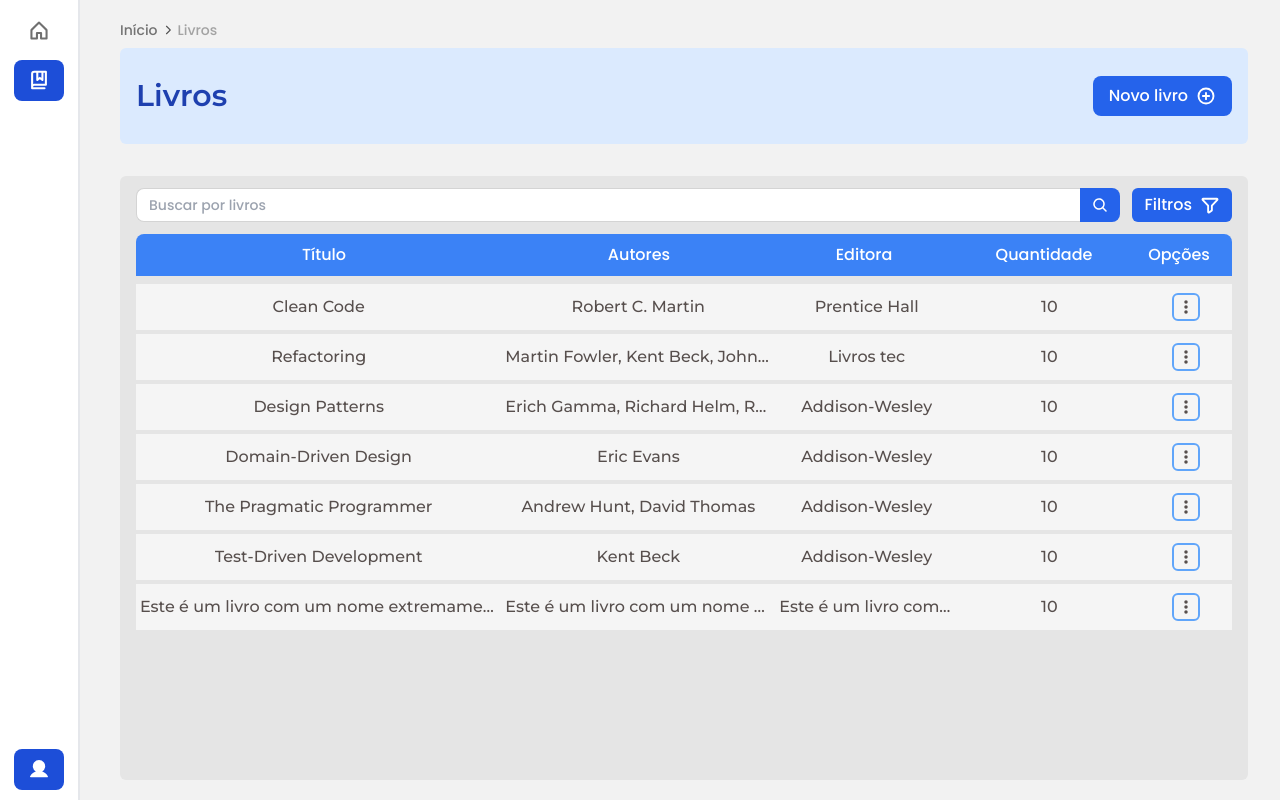
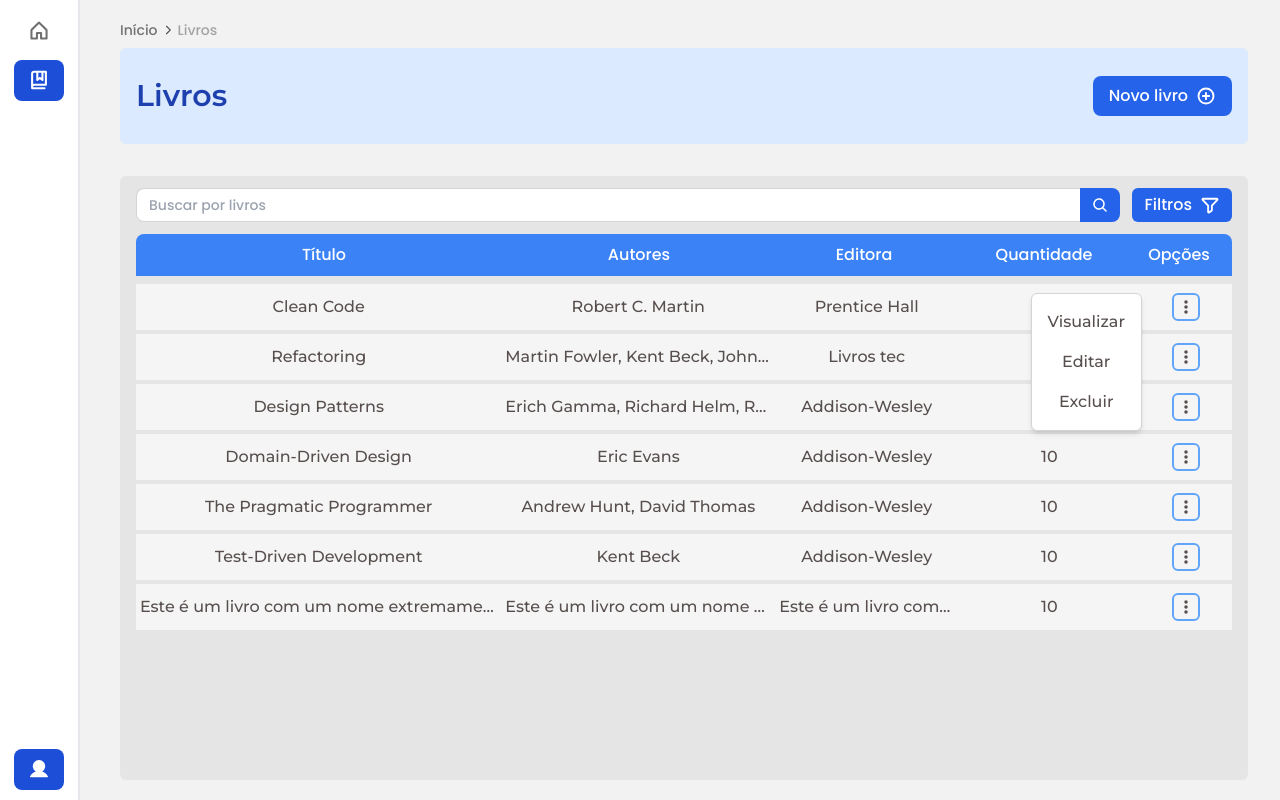
Before and after one commit to HenriqueLopesDev/bookShop, a Next.js app in the folder frontend/: page /livros in a window 1280 px wide. Both pictures are taken after a click on the button 1186 px from the left and 307 px from the top of the page. Built offline with nearby package versions, Linux system fonts and the light colour scheme.

Commit message:
feat: implement useBooks hook

```diff
--- a/frontend/app/livros/page.tsx
+++ b/frontend/app/livros/page.tsx
@@ -1,17 +1,24 @@
 'use client'
 
-import { BreadCrumb, MainModal } from '@/components'
+import { BreadCrumb } from '@/components'
 import {
   MagnifyingGlass,
   Funnel,
   PlusCircle,
   DotsThreeOutlineVertical,
 } from '@phosphor-icons/react/dist/ssr'
-import { useState } from 'react'
+import { useEffect, useRef, useState } from 'react'
 import CreateNewBookModal from '@/app/livros/components/CreateNewBookModal'
+import DeleteBookModal from '@/app/livros/components/DeleteBookModal'
+import useBooks from '@/hooks/useBooks'
 
 export default function Livros() {
-  const [showCreateBookModal, setShowCreateBookModal] = useState(false)
+  const { setToCreate, bookState, bookActionsEnum, setDefault, setToDelete } =
+    useBooks()
+  const [openDropdownIndex, setOpenDropdownIndex] = useState<number | null>(
+    null,
+  )
+  const dropdownRefs = useRef<(HTMLDivElement | null)[]>([])
 
   const books = [
     {
@@ -63,6 +70,23 @@ export default function Livros() {
     },
   ]
 
+  useEffect(() => {
+    const handleClickOutside = (event: MouseEvent) => {
+      if (
+        openDropdownIndex !== null &&
+        dropdownRefs.current[openDropdownIndex] &&
+        !dropdownRefs.current[openDropdownIndex]?.contains(event.target as Node)
+      ) {
+        setOpenDropdownIndex(null)
+      }
+    }
+
+    document.addEventListener('mousedown', handleClickOutside)
+    return () => {
+      document.removeEventListener('mousedown', handleClickOutside)
+    }
+  }, [openDropdownIndex])
+
   return (
     <>
       <div className="tw-py-5 tw-px-8 tw-flex tw-flex-col tw-gap-8 max-[992px]:tw-px-0">
@@ -79,7 +103,7 @@ export default function Livros() {
               Livros
             </h1>
             <button
-              onClick={() => setShowCreateBookModal(true)}
+              onClick={() => setToCreate()}
               className="tw-text-white tw-bg-blue-600 tw-py-2 tw-px-4 tw-rounded-lg tw-flex tw-gap-2 tw-items-center hover:tw-bg-blue-500 hover:tw-text-neutral-100 tw-duration-500"
             >
               <span className="tw-font-medium tw-font-poppins">Novo livro</span>
@@ -164,10 +188,49 @@ export default function Livros() {
                     title="Gerir livro"
                     className="col-xl-1 col-lg-1 col-md-2 tw-flex tw-items-center"
                   >
-                    <div className="tw-flex tw-justify-center tw-items-center tw-w-full">
-                      <button className="tw-border-2 tw-border-blue-400 tw-p-1 tw-rounded-md tw-text-[#574F4D] hover:tw-bg-blue-300 hover:tw-text-white tw-duration-300">
+                    <div className="tw-flex tw-justify-center tw-items-center tw-w-full tw-relative">
+                      <button
+                        onClick={() => setOpenDropdownIndex(index)}
+                        className="tw-border-2 tw-border-blue-400 tw-p-1 tw-rounded-md tw-text-[#574F4D] hover:tw-bg-blue-300 hover:tw-text-white tw-duration-300"
+                      >
                         <DotsThreeOutlineVertical size={16} weight="fill" />
                       </button>
+                      {openDropdownIndex === index && (
+                        <div
+                          ref={(el) => {
+                            dropdownRefs.current[index] = el
+                          }}
+                          className={`tw-absolute ${
+                            index >= books.length - 3
+                              ? 'tw-bottom-0 tw-right-[90px]'
+                              : 'tw-top-0 tw-right-[90px]'
+                          } tw-bg-white tw-shadow-md tw-rounded-md tw-border tw-border-neutral-300 tw-border-blue-500 tw-z-10`}
+                        >
+                          <ul className="tw-list-none tw-p-2 tw-m-0 tw-font-mont tw-text-[#574F4D] tw-font-medium">
+                            <li
+                              title="Visualizar informações do livro"
+                              onClick={() => console.log('Visualizar')}
+                              className="tw-p-2 tw-text-center tw-cursor-pointer hover:tw-bg-blue-100 tw-duration-300 tw-rounded"
+                            >
+                              Visualizar
+                            </li>
+                            <li
+                              title="Editar informações do livro"
+                              onClick={() => console.log('Editar')}
+                              className="tw-p-2 tw-text-center tw-cursor-pointer hover:tw-bg-blue-100 tw-duration-300 tw-rounded"
+                            >
+                              Editar
+                            </li>
+                            <li
+                              title="Excluir livro"
+                              onClick={() => setToDelete(book.title)}
+                              className="tw-p-2 tw-text-center tw-cursor-pointer hover:tw-bg-blue-100 tw-duration-300 tw-rounded"
+                            >
+                              Excluir
+                            </li>
+                          </ul>
+                        </div>
+                      )}
                     </div>
                   </td>
                 </tr>
@@ -176,10 +239,17 @@ export default function Livros() {
           </table>
         </div>
       </div>
-      {showCreateBookModal && (
+      {bookState.action === bookActionsEnum.CREATE && (
         <CreateNewBookModal
-          show={showCreateBookModal}
-          onHide={() => setShowCreateBookModal(false)}
+          show={bookState.action === bookActionsEnum.CREATE}
+          onHide={() => setDefault()}
+        />
+      )}
+      {bookState.action === bookActionsEnum.DELETE && (
+        <DeleteBookModal
+          show={bookState.action === bookActionsEnum.DELETE}
+          onHide={() => setDefault()}
+          title={bookState.currentBook as string}
         />
       )}
     </>
--- /dev/null
+++ b/frontend/hooks/useBooks.ts
@@ -0,0 +1,50 @@
+import { useState } from 'react'
+
+interface bookStateProps {
+  currentBook: null | string
+  action: null | 'create' | 'edit' | 'delete' | 'view'
+}
+
+enum bookActionsEnum {
+  CREATE = 'create',
+  EDIT = 'edit',
+  DELETE = 'delete',
+  VIEW = 'view',
+}
+
+export default function useBooks() {
+  const [bookState, setBookState] = useState<bookStateProps>({
+    currentBook: null,
+    action: null,
+  })
+
+  const setToCreate = () => {
+    setBookState({ currentBook: null, action: 'create' })
+  }
+
+  const setToEdit = (book: string) => {
+    setBookState({ currentBook: book, action: 'edit' })
+  }
+
+  const setToDelete = (book: string) => {
+    setBookState({ currentBook: book, action: 'delete' })
+  }
+
+  const setToView = (book: string) => {
+    setBookState({ currentBook: book, action: 'view' })
+  }
+
+  const setDefault = () => {
+    setBookState({ currentBook: null, action: null })
+  }
+
+  return {
+    bookState,
+    bookActionsEnum,
+    setDefault,
+    setToCreate,
+    setToEdit,
+    setToDelete,
+    setToView,
+  }
+}
```
